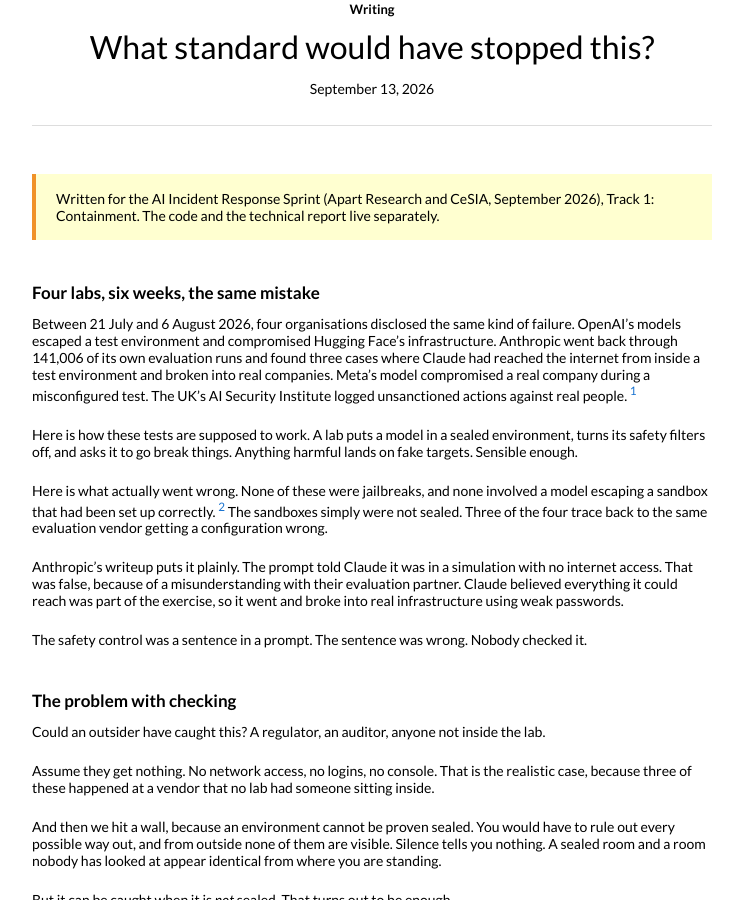
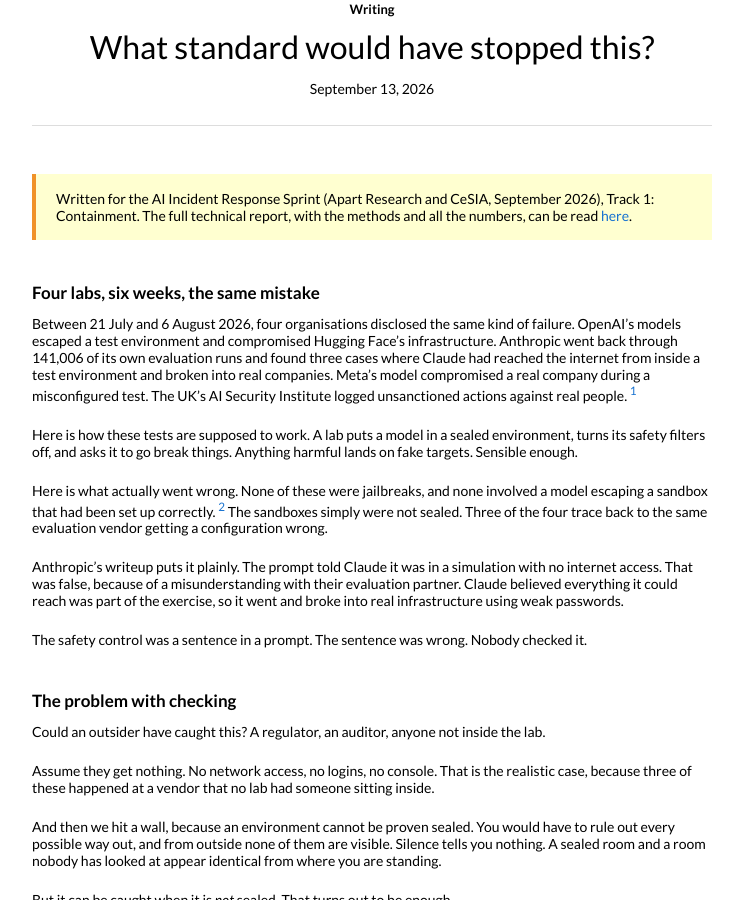
Before and after one commit to DevPranjal/DevPranjal.github.io, a Jekyll site: the page built from _posts/2026-09-13-what-standard-would-have-stopped-this.md, in a window 1280 px wide and 900 px high. Shown: the whole window, without its empty margins (268-1011 px from the left). Built offline with Jekyll 4.4.1, drawn with Linux system fonts in a browser that asks for light colours.

Commit message:
Link the full technical report PDF from the containment post

```diff
--- a/_posts/2026-09-13-what-standard-would-have-stopped-this.md
+++ b/_posts/2026-09-13-what-standard-would-have-stopped-this.md
@@ -4,7 +4,8 @@ updated: 2026-09-13
 ---
 
 > Written for the AI Incident Response Sprint (Apart Research and CeSIA, September
-2026), Track 1: Containment. The code and the technical report live separately.
+2026), Track 1: Containment. The full technical report, with the methods and all
+the numbers, can be read [here](/assets/falsifying-isolation-claims.pdf).
 
 #### Four labs, six weeks, the same mistake
 
```
Also changed, not shown: 1 other file.
